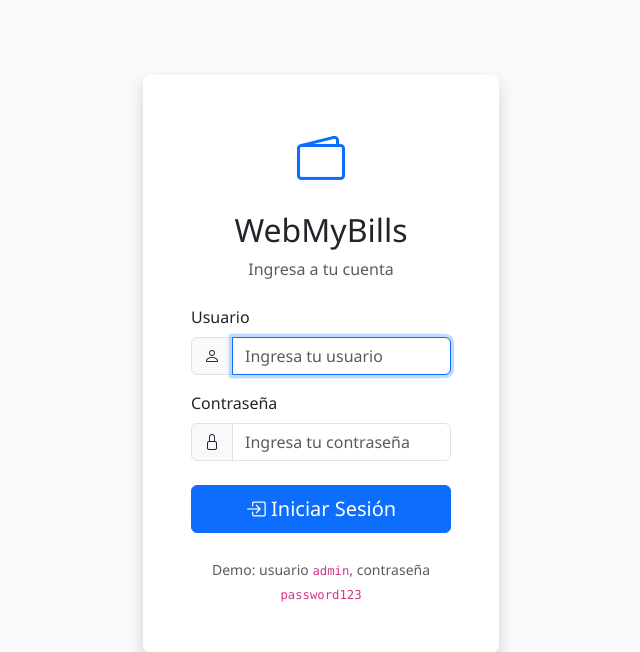
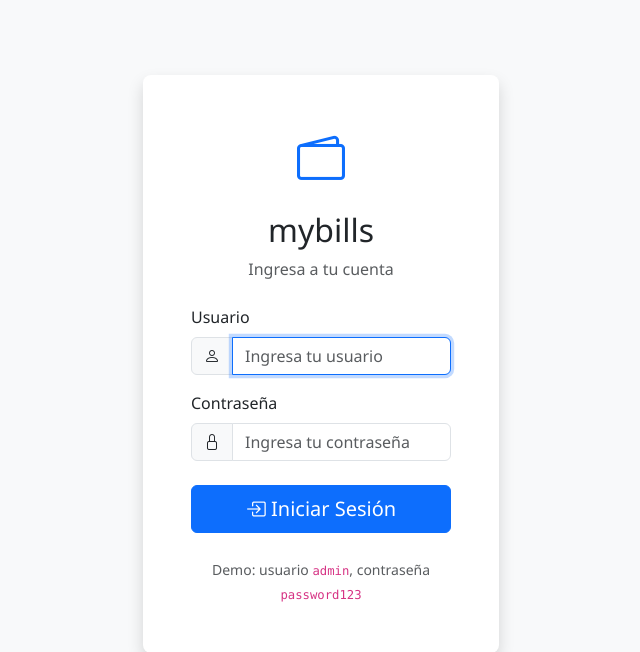
Before and after one commit to hernan941/mybills, a FastAPI app: page /login in a window 1280 px wide. Shown: the top 652 px of the page, without its empty margins (319-959 px from the left). Run offline with FastAPI, Linux system fonts and the light colour scheme.

Commit message:
replace webmybills with mybills

```diff
--- a/app/routes.py
+++ b/app/routes.py
@@ -341,6 +341,31 @@ def create_routes(app: FastAPI):
             logger.error(f"Error validando transacción: {e}")
             raise HTTPException(status_code=500, detail="Error interno del servidor")
 
+
+    @app.post("/delete-transaction/{transaction_id}")
+    async def delete_transaction(
+        request: Request,
+        transaction_id: str,
+        user: User = Depends(require_auth)
+    ):
+        """Valida manualmente una transacción"""
+        db = get_database()
+        try:
+            if not ObjectId.is_valid(transaction_id):
+                raise HTTPException(status_code=404, detail="Transacción no encontrada")
+            db.transactions.delete_one(
+                {
+                    "_id": ObjectId(transaction_id),
+                    "user_id": ObjectId(str(user.id)),
+                }
+            )
+            return RedirectResponse(url="/dashboard?success=deleted", status_code=302)
+        except HTTPException:
+            raise
+        except Exception as e:
+            logger.error(f"Error validando transacción: {e}")
+            raise HTTPException(status_code=500, detail="Error interno del servidor")
+
     # Ruta para health check
     @app.get("/health")
     async def health_check():
--- a/main.py
+++ b/main.py
@@ -13,7 +13,7 @@ logging.basicConfig(
     format='%(asctime)s - %(name)s - %(levelname)s - %(message)s',
     handlers=[
         logging.StreamHandler(),
-        logging.FileHandler('webmybills.log')
+        logging.FileHandler('mybills.log')
     ]
 )
 
@@ -25,7 +25,7 @@ def create_app() -> FastAPI:
     @asynccontextmanager
     async def lifespan(_):
         yield
-        logger.info("Cerrando WebMyBills...")
+        logger.info("Cerrando mybills...")
         close_database()
         logger.info("Aplicación cerrada correctamente")
 
--- a/simple_setup.py
+++ b/simple_setup.py
@@ -9,8 +9,8 @@ from pymongo import MongoClient
 from bson import ObjectId
 
 # Configuración
-MONGODB_URI = os.getenv("MONGODB_URI", "mongodb://localhost:27017/webmybills")
-DATABASE_NAME = "webmybills"
+MONGODB_URI = os.getenv("MONGODB_URI", "mongodb://localhost:27017/mybills")
+DATABASE_NAME = "mybills"
 
 def create_simple_user():
     """Crea un usuario simple directamente en MongoDB"""
@@ -182,7 +182,7 @@ def test_connection():
 def main():
     """Función principal"""
 
-    print("🚀 WebMyBills - Setup Simple")
+    print("🚀 mybills - Setup Simple")
     print("=" * 40)
 
     # Probar conexión primero
--- a/static/style.css
+++ b/static/style.css
@@ -1,4 +1,4 @@
-/* WebMyBills Custom Styles */
+/* mybills Custom Styles */
 
 :root {
     --primary-color: #0d6efd;
--- a/templates/add_transaction.html
+++ b/templates/add_transaction.html
@@ -1,6 +1,6 @@
 {% extends "base.html" %}
 
-{% block title %}Nueva Transacción - WebMyBills{% endblock %}
+{% block title %}Nueva Transacción - mybills{% endblock %}
 
 {% block content %}
 <div class="row">
--- a/templates/base.html
+++ b/templates/base.html
@@ -20,7 +20,7 @@
     <nav class="navbar navbar-expand-lg navbar-dark bg-primary">
         <div class="container">
             <a class="navbar-brand" href="/dashboard">
-                <i class="bi bi-wallet2"></i> WebMyBills
+                <i class="bi bi-wallet2"></i> mybills
             </a>
 
             <button class="navbar-toggler" type="button" data-bs-toggle="collapse" data-bs-target="#navbarNav">
@@ -72,7 +72,7 @@
             <div class="row">
                 <div class="col-md-6">
                     <p class="text-muted mb-0">
-                        <i class="bi bi-wallet2"></i> WebMyBills &copy; 2025
+                        <i class="bi bi-wallet2"></i> mybills &copy; 2025
                     </p>
                 </div>
                 <div class="col-md-6 text-end">
--- a/templates/login.html
+++ b/templates/login.html
@@ -1,6 +1,6 @@
 {% extends "base.html" %}
 
-{% block title %}Login - WebMyBills{% endblock %}
+{% block title %}Login - mybills{% endblock %}
 
 {% block content %}
 <div class="row justify-content-center">
@@ -9,7 +9,7 @@
             <div class="card-body p-5">
                 <div class="text-center mb-4">
                     <i class="bi bi-wallet2 text-primary" style="font-size: 3rem;"></i>
-                    <h2 class="card-title mt-3">WebMyBills</h2>
+                    <h2 class="card-title mt-3">mybills</h2>
                     <p class="text-muted">Ingresa a tu cuenta</p>
                 </div>
 
--- a/templates/transaction_detail.html
+++ b/templates/transaction_detail.html
@@ -1,6 +1,6 @@
 {% extends "base.html" %}
 
-{% block title %}Detalle de Transacción - WebMyBills{% endblock %}
+{% block title %}Detalle de Transacción - mybills{% endblock %}
 
 {% block content %}
 <div class="row">
```
Also changed, not shown: app/config.py (+5 -5 lines), templates/dashboard.html (+10 -2 lines), README.md.
